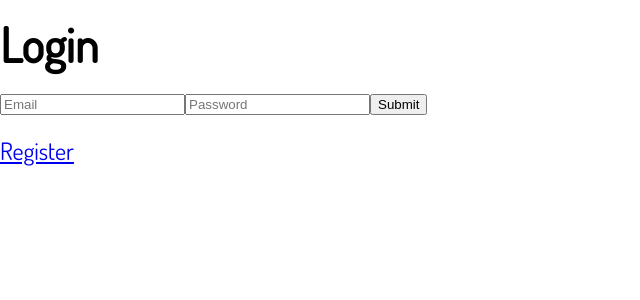
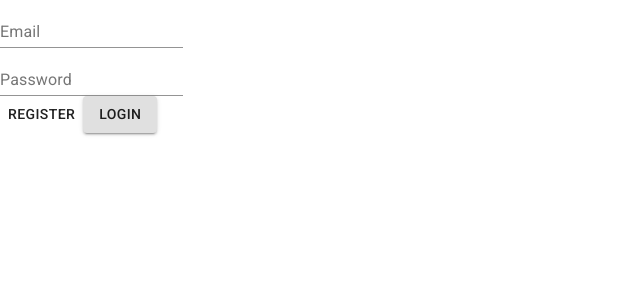
Before and after one commit to jaredblumer/freemodoro, a React (Create React App) app: page /login in a window 1280 px wide. Shown: the top 300 px of the page, without its empty margins (0-640 px from the left). Built offline with nearby package versions, Linux system fonts and the light colour scheme.

Commit message:
Add styling and Login material ui components

```diff
--- a/package.json
+++ b/package.json
@@ -3,6 +3,7 @@
   "version": "0.1.0",
   "private": true,
   "dependencies": {
+    "@material-ui/core": "^4.10.0",
     "@testing-library/jest-dom": "^4.2.4",
     "@testing-library/react": "^9.3.2",
     "@testing-library/user-event": "^7.1.2",
--- a/public/index.html
+++ b/public/index.html
@@ -3,8 +3,8 @@
   <head>
     <meta charset="utf-8" />
     <link
-      href="https://fonts.googleapis.com/css?family=Dosis&display=swap"
       rel="stylesheet"
+      href="https://fonts.googleapis.com/css?family=Roboto:300,400,500,700&display=swap"
     />
     <script
       src="https://kit.fontawesome.com/0f7410b14e.js"
--- a/src/App.css
+++ b/src/App.css
@@ -1,8 +1,8 @@
 html,
 body,
 button {
-  font-family: "Dosis", sans-serif;
-  font-size: 24px;
+  font-family: "Roboto", sans-serif;
+  font-size: 16px;
   line-height: 1em;
   margin: 0;
   padding: 0;
@@ -62,6 +62,10 @@ header {
 header div {
   width: 50%;
   z-index: 2;
+}
+
+.link {
+  text-decoration: none;
 }
 
 .menu {
--- a/src/components/Login.js
+++ b/src/components/Login.js
@@ -2,6 +2,8 @@ import React, { Component } from "react";
 import { Redirect, Link } from "react-router-dom";
 import { connect } from "react-redux";
 import { login, saveSettings } from "../actions/timerActions";
+import TextField from "@material-ui/core/TextField";
+import Button from "@material-ui/core/Button";
 
 class Login extends Component {
   constructor(props) {
@@ -75,28 +77,29 @@ class Login extends Component {
     return (
       <div>
         <form onSubmit={this.onSubmit}>
-          <h1>Login</h1>
-          <input
+          <div>
+            <TextField
               type="email"
+              label="Email"
               name="email"
-            placeholder="Email"
-            value={this.state.email}
               onChange={this.handleInputChange}
-            required
             />
-          <input
+          </div>
+          <div>
+            <TextField
               type="password"
+              label="Password"
               name="password"
-            placeholder="Password"
-            value={this.state.password}
               onChange={this.handleInputChange}
-            required
             />
-          <input type="submit" value="Submit" />
+          </div>
+          <Link to="/register" className="link">
+            <Button>Register</Button>
+          </Link>
+          <Button variant="contained" type="submit">
+            Login
+          </Button>
         </form>
-        <p>
-          <Link to="/register">Register</Link>
-        </p>
       </div>
     );
   }
```
Also changed, not shown: 1 other file (tests, documents, lock files or other folders). Lines whose indentation alone changed are shown as unchanged.
